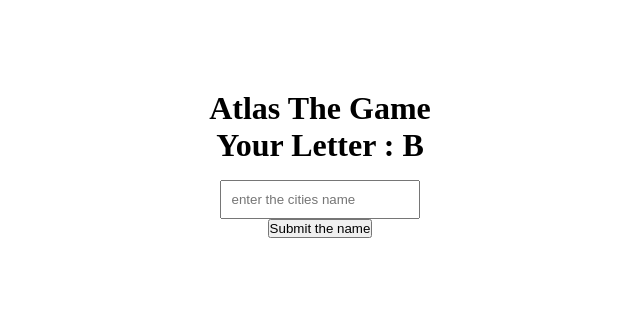
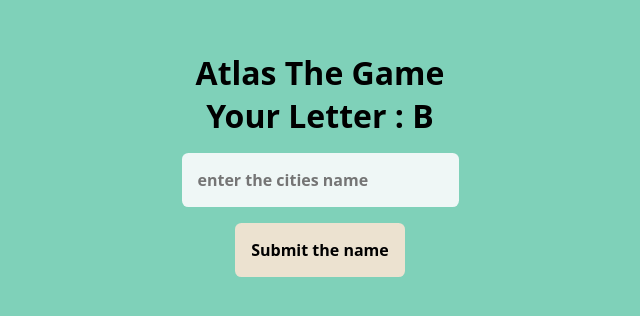
Before and after one commit to Adam2053/atlas, a React (Vite) app in the folder client/: page /atlas in a window 1280 px wide. Shown: the part 236-552 px from the top of the page, without its empty margins (320-960 px from the left). Built offline with nearby package versions, Linux system fonts and the light colour scheme.

Commit message:
all the basic functionalities for atlas is done

```diff
--- a/client/src/components/Atlas.jsx
+++ b/client/src/components/Atlas.jsx
@@ -36,10 +36,6 @@ const Atlas = () => {
 
   useEffect(() => {
     setAlpha(randomAlphabet());
-
-    return () => {
-      inputRef.current.value = "";
-    };
   }, []);
 
   return (
@@ -50,6 +46,7 @@ const Atlas = () => {
         minHeight: "100vh",
         alignItems: "center",
         justifyContent: "center",
+        backgroundColor: "#7fd1b9",
       }}
     >
       <h1>Atlas The Game</h1>
@@ -57,11 +54,33 @@ const Atlas = () => {
       <input
         ref={inputRef}
         onChange={handleChange}
-        style={{ padding: "0.6rem", marginTop: "1rem" }}
+        style={{
+          padding: "1rem",
+          marginTop: "1rem",
+          borderRadius: "0.4rem",
+          backgroundColor: "#eff7f6",
+          border: "none",
+          fontSize: '1rem',
+          fontWeight: 'bold'
+        }}
         type="text"
         placeholder="enter the cities name"
       />
-      <button type="submit" onClick={handleClick}>
+      <button
+        style={{
+          marginTop: "1rem",
+          padding: "1rem",
+          borderRadius: "0.4rem",
+          border: "none",
+          background: "#ece2d0",
+          fontWeight: "700",
+          fontSize: "1rem",
+          cursor: "pointer",
+        }}
+
+        type="submit"
+        onClick={handleClick}
+      >
         Submit the name
       </button>
     </div>
--- a/client/src/index.css
+++ b/client/src/index.css
@@ -1,4 +1,5 @@
 *{
     margin: 0;
     padding: 0;
+    font-family: system-ui, -apple-system, BlinkMacSystemFont, 'Segoe UI', Roboto, Oxygen, Ubuntu, Cantarell, 'Open Sans', 'Helvetica Neue', sans-serif;
 }
```
